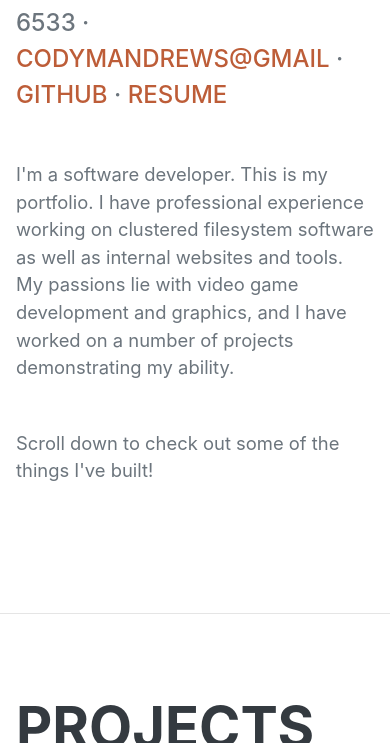
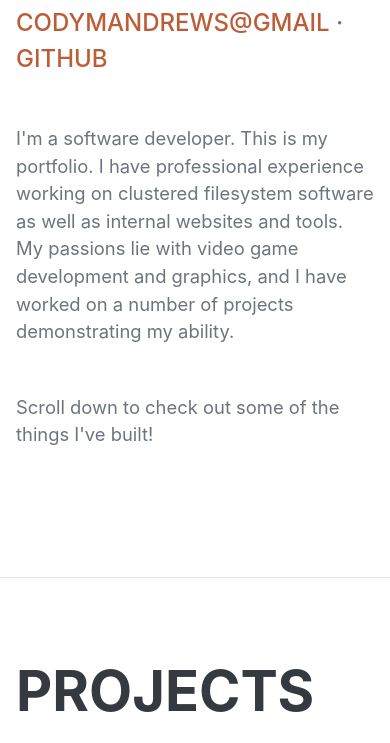
Before and after one commit to codand/codand.github.io, a plain HTML site: page index.html in a window 390 px wide. Shown: the part 357-1100 px from the top of the page. Drawn offline with nearby package versions, Linux system fonts and the light colour scheme; a web font is replaced by a local one.

Commit message:
Remove phone and resume link for security reasons

```diff
--- a/index.html
+++ b/index.html
@@ -38,7 +38,7 @@
             <section class="resume-section" id="about">
                 <div class="resume-section-content">
                     <h1 class="mb-0">Cody <span class="text-primary">Andrews</span></h1>
-                    <div class="subheading mb-5">Lakewood, WA · (360) 633-6533 · <a href="mailto:codymandrews@gmail.com">codymandrews@gmail</a> · <a href="https://github.com/codand">github</a> · <a href="assets/doc/CodyAndrews_Resume.pdf">resume</a></div>
+                    <div class="subheading mb-5">Lakewood, WA · <a href="mailto:codymandrews@gmail.com">codymandrews@gmail</a> · <a href="https://github.com/codand">github</a></div>
                     <p class="lead mb-5">
                         I'm a software developer. This is my portfolio. I have professional experience working on clustered filesystem software as well as internal websites and tools.
                         My passions lie with video game development and graphics, and I have worked on a number of projects demonstrating my ability.
```
